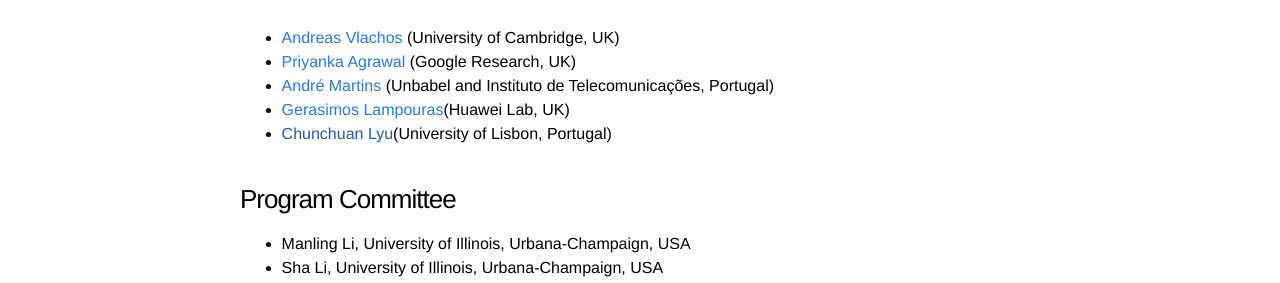
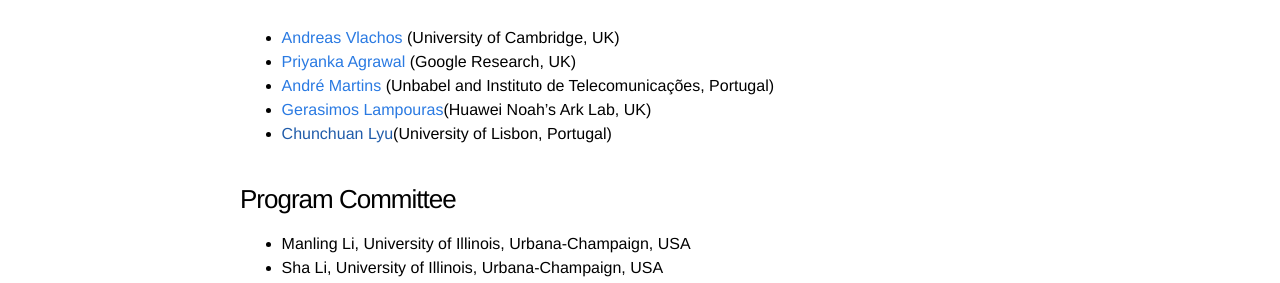
Before and after one commit to structuredprediction/structuredprediction.github.io, a Jekyll site: the page built from SPNLP22/6_organizer.md, in a window 1280 px wide. Shown: the part 209-492 px from the top of the page. Built offline with Jekyll 4.4.1, drawn with Linux system fonts in a browser that asks for light colours.

Commit message:
Update 6_organizer.md

```diff
--- a/SPNLP22/6_organizer.md
+++ b/SPNLP22/6_organizer.md
@@ -8,7 +8,7 @@
 * [Andreas Vlachos](https://andreasvlachos.github.io) (University of Cambridge, UK)
 * [Priyanka Agrawal](https://sites.google.com/site/priyankaagr17) (Google Research, UK)
 * [André Martins](https://andre-martins.github.io) (Unbabel and Instituto de Telecomunicações, Portugal)
-* [Gerasimos Lampouras](https://glampouras.github.io/)(Huawei Lab, UK)
+* [Gerasimos Lampouras](https://glampouras.github.io/)(Huawei Noah's Ark Lab, UK)
 * [Chunchuan Lyu]()(University of Lisbon, Portugal)
 
 ### Program Committee
```
